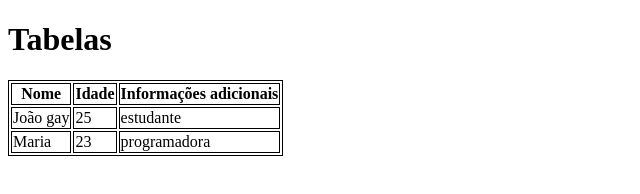
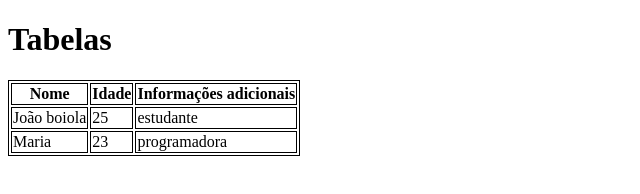
Before and after one commit to chari-hard/aula-tabela, a plain HTML site: page index.html in a window 1280 px wide. Shown: the whole page, without its empty margins (0-640 px from the left). Drawn offline with Linux system fonts and the light colour scheme.

Commit message:
joao virou boiola

```diff
--- a/index.html
+++ b/index.html
@@ -20,7 +20,7 @@
             <th>Informações adicionais</th>
         </tr>
         <tr>
-            <td>João gay</td>
+            <td>João boiola</td>
             <td>25</td>
             <td>estudante</td>
         </tr>
```
